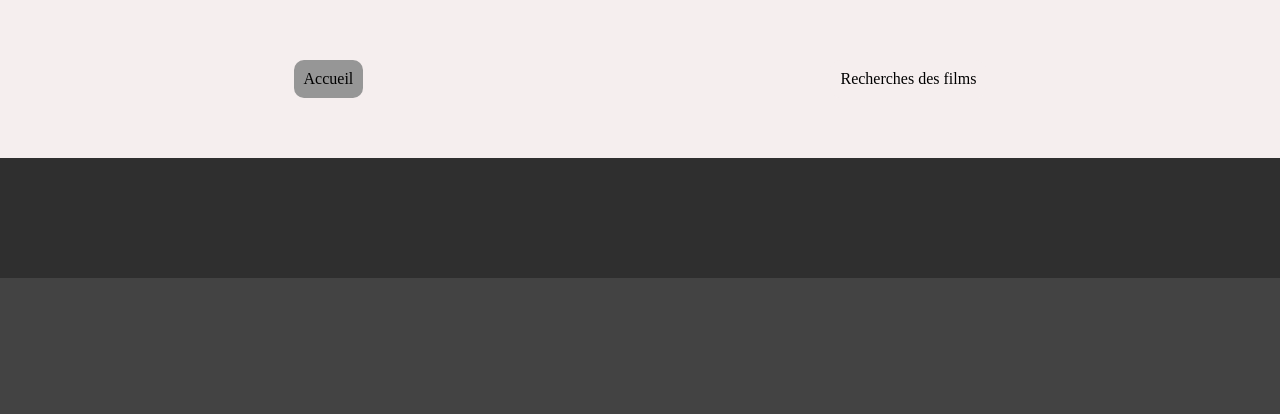
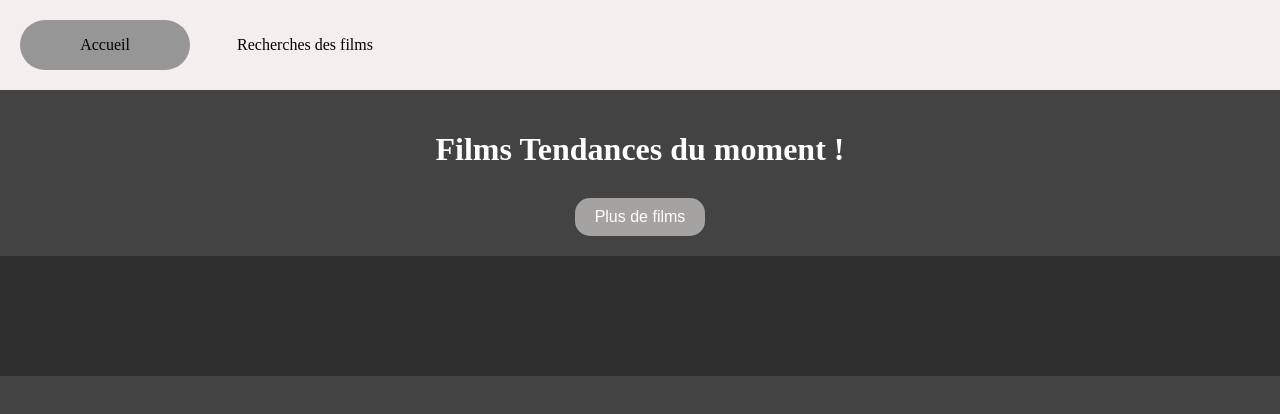
Before and after one commit to Alex-new-tech/Projet_Js, a plain HTML site: page index.html in a window 1280 px wide. Drawn offline with Linux system fonts and the light colour scheme.

Commit message:
Changement du style du header, changements du nom du fichier jave en fichier java, ajouts du css du main, ajout de la base du main dans index.html.

```diff
--- a/css/header_footer.css
+++ b/css/header_footer.css
@@ -1,20 +1,28 @@
 header{
     margin: 0;
-    padding: 60px;
+    padding: 20px;
     background-color: rgb(245, 238, 238);
 }
 
 header nav{
     display: flex;
-    justify-content: space-around;
+    justify-content: left;
+    align-items: center;
+    gap: 30px;
 }
 
 header nav a{
     transition: ease-in 0.4s;
+    display: inline-block;
+    width: 150px;
+    height: 30px;
+    text-align: center;
+    line-height: 30px;
+    font-size: medium;
     text-decoration: none;
     color: black;
     background-color: rgb(245, 238, 238);
-    border-radius: 10px;
+    border-radius: 25px;
     padding: 10px;
 }
 
--- /dev/null
+++ b/css/main.css
@@ -0,0 +1,23 @@
+main{
+    display: flex;
+    flex-direction: column;
+    align-items: center;
+    padding: 20px;
+}
+
+main h1{
+    color: rgb(255, 255, 255);
+    font-size: 32px;
+    margin-bottom: 10px;
+}
+
+main button{
+    margin-top: 20px;
+    padding: 10px 20px;
+    font-size: 16px;
+    background-color: rgb(165, 162, 162);
+    color: white;
+    border: none;
+    border-radius: 15px;
+    cursor: pointer;
+}
--- a/index.html
+++ b/index.html
@@ -5,6 +5,7 @@
     <meta name="viewport" content="width=device-width, initial-scale=1.0">
     <link rel="stylesheet" href="css/header_footer.css">
     <link rel="stylesheet" href="css/body.css">
+    <link rel="stylesheet" href="css/main.css">
     <title>Cinéma</title>
 </head>
 <body>
@@ -17,7 +18,19 @@
     </header>
 
     <main>
+        <h1>Films Tendances du moment !</h1>
+        <section>
+            <div>
 
+            </div>
+            <div>
+
+            </div>
+            <div>
+
+            </div>
+        </section>
+        <button>Plus de films</button>
     </main>
 
     <footer>
```
Also changed, not shown: pages/movie.html (+1 -0 lines), pages/search.html (+1 -0 lines), Js/Java.js (added), Js/Jave.js (deleted).
